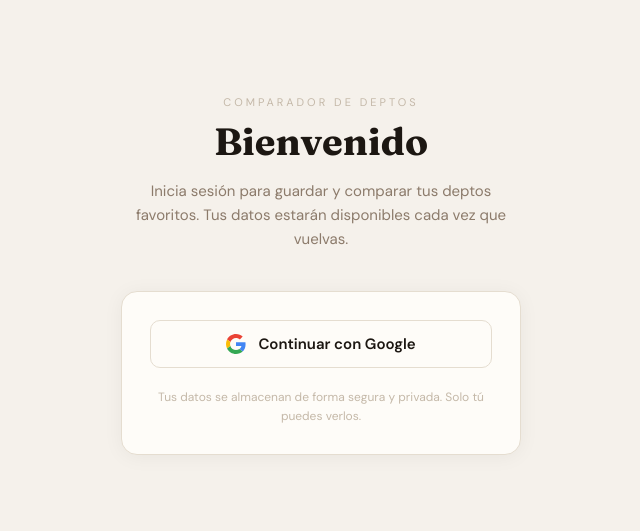
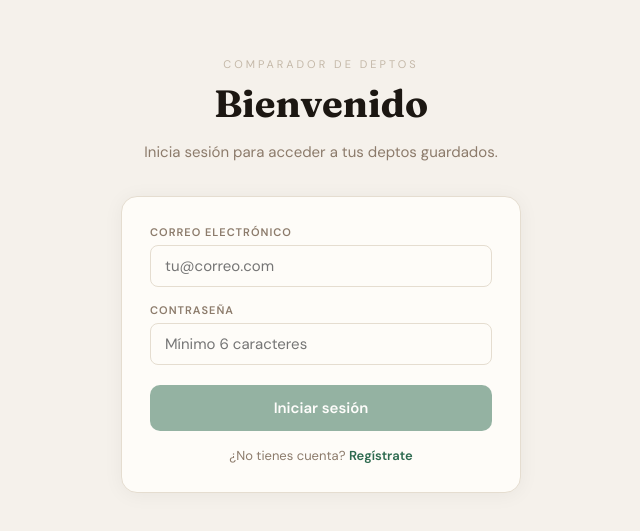
Before and after one commit to BlackCuervo/comparador-deptos, a React (Vite) app: page / in a window 1280 px wide. Shown: the part 125-656 px from the top of the page, without its empty margins (319-959 px from the left). Built offline with nearby package versions, Linux system fonts and the light colour scheme.

Commit message:
Update App.jsx

```diff
--- a/src/App.jsx
+++ b/src/App.jsx
@@ -114,17 +114,27 @@ function Btn({ children, onClick, variant = "primary", disabled, style: s = {} }
 
 // ─── SCREEN 0: LOGIN ──────────────────────────────────────────────────────────
 function LoginScreen() {
+  const [mode, setMode] = useState("login"); // "login" | "register"
+  const [email, setEmail] = useState("");
+  const [password, setPassword] = useState("");
   const [loading, setLoading] = useState(false);
   const [error, setError] = useState("");
+  const [success, setSuccess] = useState("");
 
-  const handleGoogle = async () => {
+  const handleSubmit = async () => {
     setLoading(true);
     setError("");
-    const { error } = await supabase.auth.signInWithOAuth({
-      provider: "google",
-      options: { redirectTo: window.location.origin },
-    });
-    if (error) { setError(error.message); setLoading(false); }
+    setSuccess("");
+
+    if (mode === "login") {
+      const { error } = await supabase.auth.signInWithPassword({ email, password });
+      if (error) setError("Correo o contraseña incorrectos.");
+    } else {
+      const { error } = await supabase.auth.signUp({ email, password });
+      if (error) setError(error.message);
+      else setSuccess("¡Cuenta creada! Revisa tu correo para confirmar tu cuenta y luego inicia sesión.");
+    }
+    setLoading(false);
   };
 
   return (
@@ -132,30 +142,47 @@ function LoginScreen() {
       <div style={{ maxWidth: 400, width: "100%", textAlign: "center" }}>
         <p style={{ fontSize: 11, letterSpacing: 3, color: T.faint, textTransform: "uppercase", marginBottom: 12 }}>Comparador de Deptos</p>
         <h1 style={{ fontFamily: "'Fraunces', serif", fontSize: 38, fontWeight: 700, color: T.text, lineHeight: 1.1, marginBottom: 16 }}>
-          Bienvenido
+          {mode === "login" ? "Bienvenido" : "Crear cuenta"}
         </h1>
-        <p style={{ color: T.muted, fontSize: 15, lineHeight: 1.6, marginBottom: 40 }}>
-          Inicia sesión para guardar y comparar tus deptos favoritos. Tus datos estarán disponibles cada vez que vuelvas.
+        <p style={{ color: T.muted, fontSize: 15, lineHeight: 1.6, marginBottom: 32 }}>
+          {mode === "login"
+            ? "Inicia sesión para acceder a tus deptos guardados."
+            : "Crea tu cuenta para guardar y comparar deptos."}
         </p>
-        <div style={{ background: T.surface, border: `1px solid ${T.border}`, borderRadius: 16, padding: 28, boxShadow: "0 2px 20px rgba(0,0,0,0.05)" }}>
-          <button onClick={handleGoogle} disabled={loading} style={{
-            width: "100%", padding: "13px 20px", borderRadius: 10,
-            border: `1.5px solid ${T.border}`, background: T.surface,
-            display: "flex", alignItems: "center", justifyContent: "center", gap: 12,
-            fontSize: 15, fontWeight: 600, color: T.text, cursor: loading ? "wait" : "pointer",
-            transition: "all 0.15s", fontFamily: "inherit", opacity: loading ? 0.6 : 1,
+
+        <div style={{ background: T.surface, border: `1px solid ${T.border}`, borderRadius: 16, padding: 28, boxShadow: "0 2px 20px rgba(0,0,0,0.05)", textAlign: "left" }}>
+          <div style={{ display: "flex", flexDirection: "column", gap: 16 }}>
+            <Input label="Correo electrónico" value={email} onChange={setEmail} type="text" placeholder="tu@correo.com" />
+            <Input label="Contraseña" value={password} onChange={setPassword} type="password" placeholder="Mínimo 6 caracteres" />
+          </div>
+
+          {error && (
+            <div style={{ marginTop: 14, padding: "10px 14px", borderRadius: 8, background: T.dangerLight, border: `1px solid ${T.danger}30`, fontSize: 13, color: T.danger }}>
+              {error}
+            </div>
+          )}
+          {success && (
+            <div style={{ marginTop: 14, padding: "10px 14px", borderRadius: 8, background: T.accentLight, border: `1px solid ${T.accent}30`, fontSize: 13, color: T.accent }}>
+              {success}
+            </div>
+          )}
+
+          <button onClick={handleSubmit} disabled={loading || !email || !password} style={{
+            marginTop: 20, width: "100%", padding: "13px", borderRadius: 10,
+            border: "none", background: T.accent, color: "#fff",
+            fontSize: 15, fontWeight: 600, cursor: loading ? "wait" : "pointer",
+            fontFamily: "inherit", opacity: (loading || !email || !password) ? 0.5 : 1,
+            transition: "opacity 0.15s",
           }}>
-            <svg width="20" height="20" viewBox="0 0 48 48">
-              <path fill="#EA4335" d="M24 9.5c3.54 0 6.71 1.22 9.21 3.6l6.85-6.85C35.9 2.38 30.47 0 24 0 14.62 0 6.51 5.38 2.56 13.22l7.98 6.19C12.43 13.72 17.74 9.5 24 9.5z"/>
-              <path fill="#4285F4" d="M46.98 24.55c0-1.57-.15-3.09-.38-4.55H24v9.02h12.94c-.58 2.96-2.26 5.48-4.78 7.18l7.73 6c4.51-4.18 7.09-10.36 7.09-17.65z"/>
-              <path fill="#FBBC05" d="M10.53 28.59c-.48-1.45-.76-2.99-.76-4.59s.27-3.14.76-4.59l-7.98-6.19C.92 16.46 0 20.12 0 24c0 3.88.92 7.54 2.56 10.78l7.97-6.19z"/>
-              <path fill="#34A853" d="M24 48c6.48 0 11.93-2.13 15.89-5.81l-7.73-6c-2.15 1.45-4.92 2.3-8.16 2.3-6.26 0-11.57-4.22-13.47-9.91l-7.98 6.19C6.51 42.62 14.62 48 24 48z"/>
-            </svg>
-            {loading ? "Conectando..." : "Continuar con Google"}
+            {loading ? "Cargando..." : mode === "login" ? "Iniciar sesión" : "Crear cuenta"}
           </button>
-          {error && <p style={{ marginTop: 12, fontSize: 13, color: T.danger, textAlign: "center" }}>{error}</p>}
-          <p style={{ marginTop: 20, fontSize: 12, color: T.faint, lineHeight: 1.6 }}>
-            Tus datos se almacenan de forma segura y privada. Solo tú puedes verlos.
+
+          <p style={{ marginTop: 16, fontSize: 13, color: T.muted, textAlign: "center" }}>
+            {mode === "login" ? "¿No tienes cuenta?" : "¿Ya tienes cuenta?"}{" "}
+            <button onClick={() => { setMode(mode === "login" ? "register" : "login"); setError(""); setSuccess(""); }}
+              style={{ background: "none", border: "none", color: T.accent, fontWeight: 600, fontSize: 13, cursor: "pointer", fontFamily: "inherit" }}>
+              {mode === "login" ? "Regístrate" : "Inicia sesión"}
+            </button>
           </p>
         </div>
       </div>
@@ -635,15 +662,9 @@ export default function App() {
       setSession(session);
       setAuthLoading(false);
     });
-    const { data: { subscription } } = supabase.auth.onAuthStateChange((event, session) => {
-      if (event === "SIGNED_IN" || event === "TOKEN_REFRESHED") {
-        setSession(session);
-      } else if (event === "SIGNED_OUT") {
-        setSession(null);
-        setProps([]);
-        setSelected([]);
-        setScreen("config");
-      }
+    const { data: { subscription } } = supabase.auth.onAuthStateChange((_event, session) => {
+      setSession(session);
+      if (!session) { setProps([]); setSelected([]); setScreen("config"); }
       setAuthLoading(false);
     });
     return () => subscription.unsubscribe();
```
